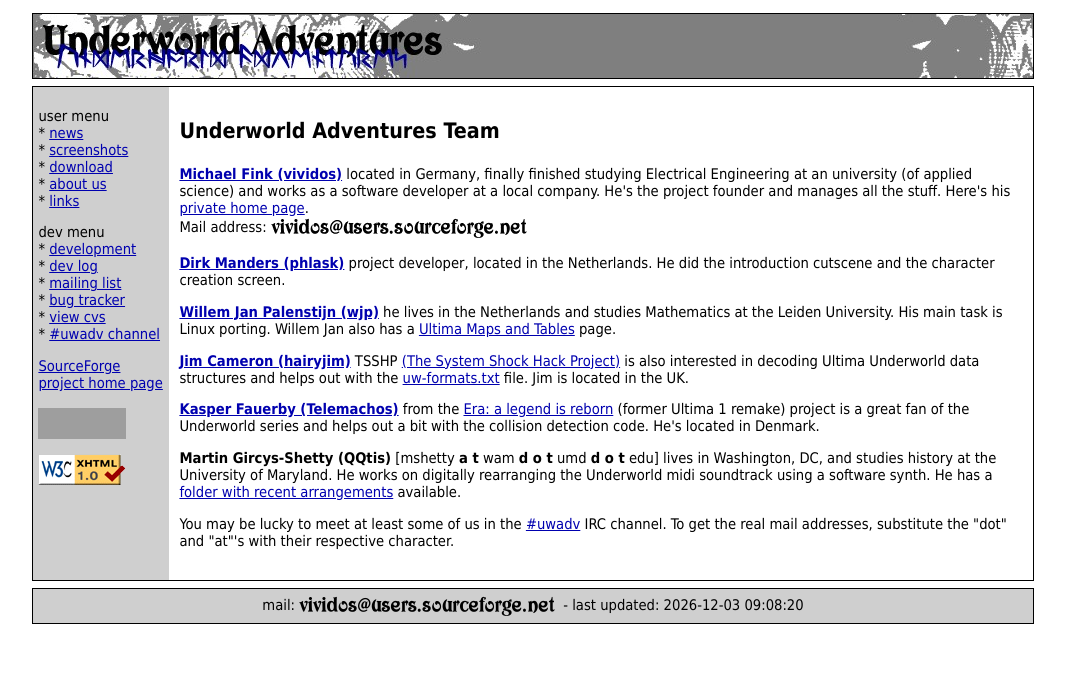
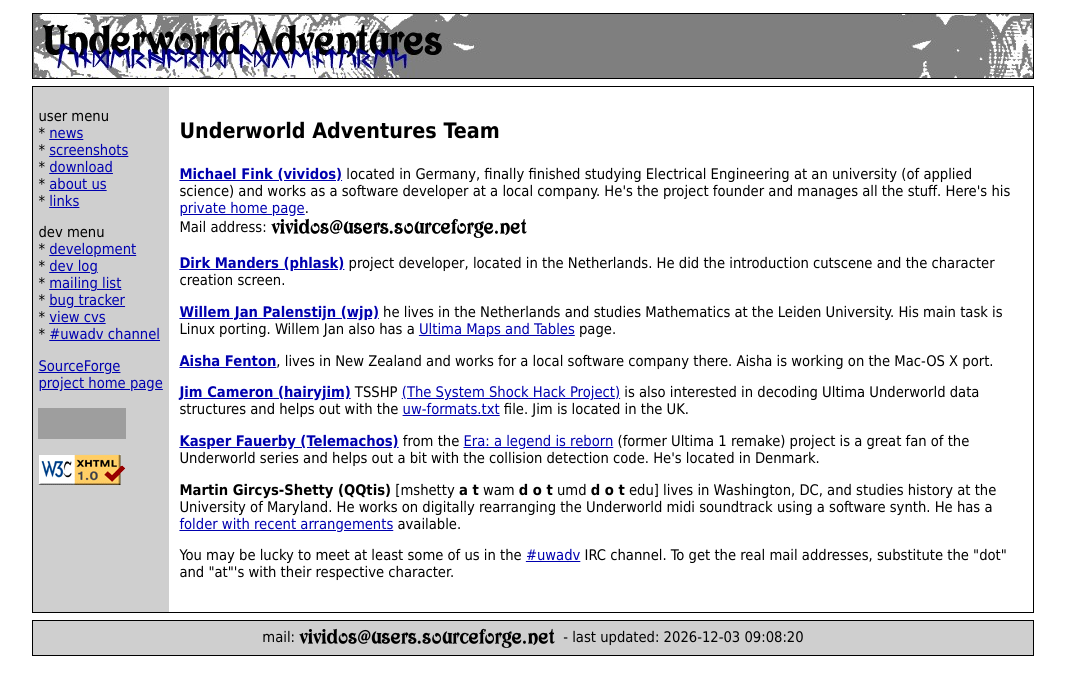
Before and after one commit to vividos/UnderworldAdventures, a PHP site: page /index.php?page=aboutus in a window 1280 px wide. Shown: the top 695 px of the page, without its empty margins (107-1172 px from the left). Run offline with PHP 8.4, Linux system fonts and the light colour scheme; data that the repository does not hold is empty; grey boxes are pictures that could not be loaded.

Commit message:
added Aisha Fenton as new team member

```diff
--- a/webpages/aboutus.php
+++ b/webpages/aboutus.php
@@ -11,6 +11,10 @@
 
 <p>
 <b><a href="http://sourceforge.net/users/wjpalenstijn">Willem Jan Palenstijn (wjp)</a></b> he lives in the Netherlands and studies Mathematics at the Leiden University. His main task is Linux porting. Willem Jan also has a <a href="http://www.math.leidenuniv.nl/~wpalenst/ultima/" target="_blank">Ultima Maps and Tables</a> page.
+</p>
+
+<p>
+<b><a href="http://sourceforge.net/users/aishafenton">Aisha Fenton</a></b>, lives in New Zealand and works for a local software company there. Aisha is working on the Mac-OS X port.
 </p>
 
 <p>
```
